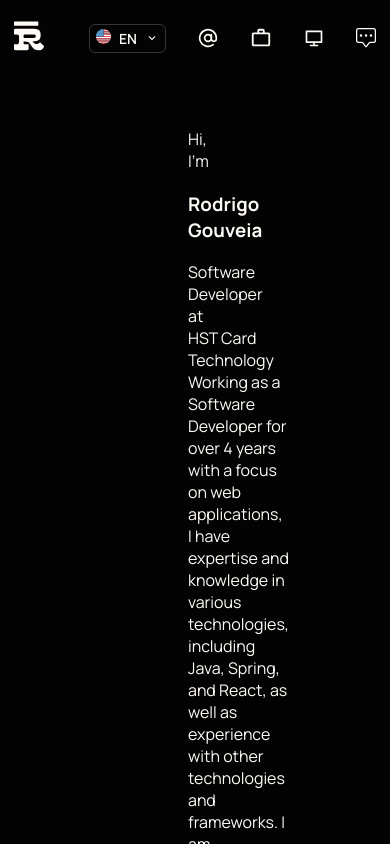
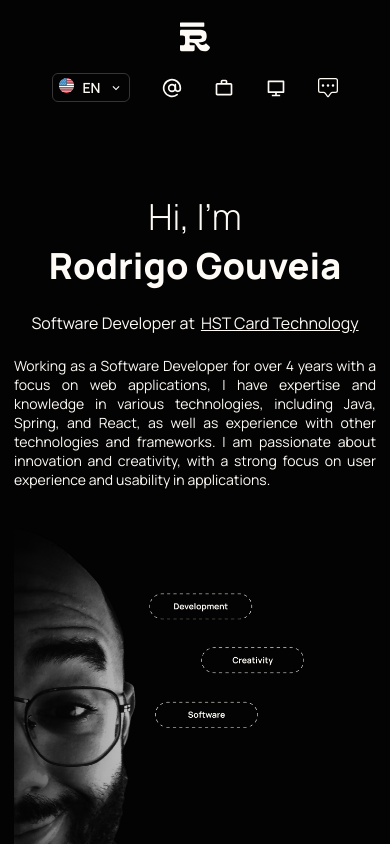
Before and after one commit to rodrigoge/portfolio, a Next.js app: page / in a window 390 px wide. Shown: the top 844 px of the page. Built offline with nearby package versions, Linux system fonts and the light colour scheme.

Commit message:
feat: adding responsivity and stylishing home page

```diff
--- a/src/app/page.module.scss
+++ b/src/app/page.module.scss
@@ -4,7 +4,7 @@
     display: flex;
     flex-direction: row;
     padding: 60px 180px;
-    gap: 16px;
+    gap: 26px;
 
     .hero_left_side {
         width: 50%;
@@ -14,21 +14,149 @@
         justify-content: flex-start;
         align-items: flex-start;
 
+        .title {
+            font-size: 36px;
+            font-weight: 300;
+        }
 
+        .name {
+            font-size: 36px;
+            font-weight: 800;
+        }
+
+        .description_company_name {
+            display: flex;
+            flex-direction: row;
+            align-items: center;
+            justify-content: center;
+            gap: 6px;
+
+            .company_name {
+                color: vars.$white;
+
+                &:hover {
+                    opacity: 0.6;
+                }
+            }
+        }
+
+        .content {
+            text-align: justify;
+            font-size: 14px;
+        }
     }
 
     .hero_right_side {
-        width: 50%;
+        width: 80%;
         display: flex;
         flex-direction: column;
         justify-content: flex-end;
         align-items: flex-end;
 
         img {
-            max-width: 100%;
+            max-width: 60%;
             max-height: 100%;
             width: auto;
             height: auto;
         }
     }
 }
+
+@media (max-width: 1260px) {
+    .home_container {
+        .hero_left_side {
+            .description_company_name {
+                display: flex;
+                flex-direction: column;
+                align-items: center;
+                justify-content: center;
+            }
+        }
+
+        .hero_right_side {
+            width: 50%;
+            img {
+                max-width: 100%;
+                max-height: 100%;
+                width: auto;
+                height: auto;
+            }
+        }
+    }
+}
+
+@media (max-width: 920px) {
+    .home_container {
+        padding: 60px 90px;
+
+        .hero_left_side {
+            .description_company_name {
+                display: flex;
+                flex-direction: column;
+                align-items: center;
+                justify-content: center;
+            }
+        }
+
+        .hero_right_side {
+            img {
+                max-width: 100%;
+                max-height: 100%;
+                width: auto;
+                height: auto;
+            }
+        }
+    }
+}
+
+@media (max-width: 920px) {
+    .home_container {
+        display: flex;
+        flex-direction: column;
+        gap: 36px;
+
+        .hero_left_side {
+            width: 100%;
+            color: vars.$white;
+            display: flex;
+            flex-direction: column;
+            justify-content: center;
+            align-items: center;
+
+            .description_company_name {
+                display: flex;
+                flex-direction: row;
+                align-items: center;
+                justify-content: center;
+                gap: 6px;
+
+                .company_name {
+                    color: vars.$white;
+
+                    &:hover {
+                        opacity: 0.6;
+                    }
+                }
+            }
+
+            .content {
+                text-align: justify;
+                font-size: 14px;
+            }
+        }
+
+        .hero_right_side {
+            width: 80%;
+            display: flex;
+            flex-direction: column;
+            justify-content: center;
+            align-items: center;
+        }
+    }
+}
+
+@media (max-width: 540px) {
+    .home_container {
+        padding: 60px 6px;
+    }
+}
--- a/src/app/page.tsx
+++ b/src/app/page.tsx
@@ -3,6 +3,7 @@
 import Header from "@/components/Header/Header";
 import { useLanguage } from "@/hooks/useLanguage";
 import Image from "next/image";
+import Link from "next/link";
 import heroImg from '../assets/Hero.png';
 import styles from './page.module.scss';
 
@@ -14,13 +15,23 @@ export default function Home() {
       <Header />
       <div className={styles.home_container}>
           <div className={styles.hero_left_side}>
-            <span>{t("homeWelcomeTitle")}</span>
-            <h3>
+            <span className={styles.title}>{t("homeWelcomeTitle")}</span>
+            <span className={styles.name}>
               {t("homeNameTitle")}
-            </h3>
-            <span>{t("homeDescription")}</span>
-            <span>{t("homeCompanyName")}</span>
-            <span>
+            </span>
+            <br />
+            <div className={styles.description_company_name}>
+              <span>{t("homeDescription")}</span>
+              <Link
+                href={'https://hst.com.br/pt-br/'}
+                target="_blank"
+                className={styles.company_name}
+              >
+                  {t("homeCompanyName")}
+              </Link>
+            </div>
+            <br />
+            <span className={styles.content}>
               {t("homeContent")}
             </span>
           </div>
--- a/src/components/Header/Header.module.scss
+++ b/src/components/Header/Header.module.scss
@@ -34,6 +34,8 @@
 
             .icon {
                 display: none;
+                width: 20px;
+                height: 20px;
             }
         }
 
@@ -63,6 +65,36 @@
 
 @media (max-width: 540px) {
     .header {
-        padding: 0 6px;
+        display: flex;
+        flex-direction: column;
+        justify-content: center;
+        align-items: center;
+        padding: 32px 6px;
+
+        .menu_navigation .menu_navigation_list {
+            display: flex;
+            flex-direction: row;
+            justify-content: center;
+            align-items: center;
+            padding: 0;
+        }
     }
 }
+
+@media (max-width: 374px) {
+    .header {
+        display: flex;
+        flex-direction: column;
+        justify-content: center;
+        align-items: center;
+        padding: 32px 6px;
+
+        .menu_navigation .menu_navigation_list {
+            display: flex;
+            flex-direction: row;
+            justify-content: center;
+            align-items: center;
+            padding: 0;
+        }
+    }
+}
--- a/src/components/Header/Header.tsx
+++ b/src/components/Header/Header.tsx
@@ -27,25 +27,25 @@ export default function Header() {
                         <span className={styles.text_menu}>
                             {t("aboutMe")}
                         </span>
-                        <FiAtSign className={styles.icon} size={20}/>
+                        <FiAtSign className={styles.icon} />
                     </Link>
                     <Link href={"/career"}>
                         <span className={styles.text_menu}>
                             {t("career")}
                         </span>
-                        <MdWorkOutline className={styles.icon} size={22}/>
+                        <MdWorkOutline className={styles.icon} />
                     </Link>
                     <Link href={"/works"}>
                         <span className={styles.text_menu}>
                             {t("works")}
                         </span>
-                        <RiComputerLine className={styles.icon} size={20}/>
+                        <RiComputerLine className={styles.icon} />
                     </Link>
                     <Link href={"/contact"}>
                         <span className={styles.text_menu}>
                             {t("contact")}
                         </span>
-                        <BsChatSquareDots className={styles.icon} size={20}/>
+                        <BsChatSquareDots className={styles.icon} />
                     </Link>
                 </ul>
             </nav>
```
